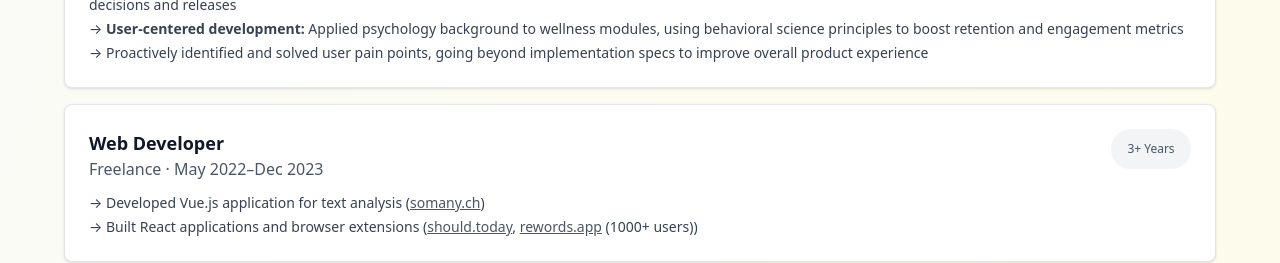
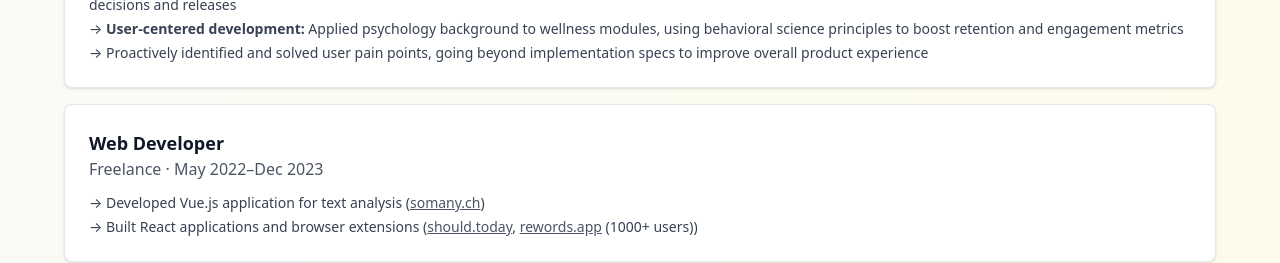
Before and after one commit to sanderbell/sanderbelldev2, a React (Vite) app: page / in a window 1280 px wide. Shown: the part 2160-2423 px from the top of the page. Built offline with nearby package versions, Linux system fonts and the light colour scheme.

Commit message:
Remove experience duration badge from App component

```diff
--- a/src/App.tsx
+++ b/src/App.tsx
@@ -448,9 +448,6 @@ function App() {
                     Freelance · May 2022–Dec 2023
                   </p>
                 </div>
-                <span className="text-xs text-gray-600 bg-gray-100 px-2 py-1 rounded-full flex items-center justify-center h-10 w-20">
-                  3+ Years
-                </span>
               </div>
               <ul className="text-sm text-gray-700 space-y-1">
                 <li>
```
